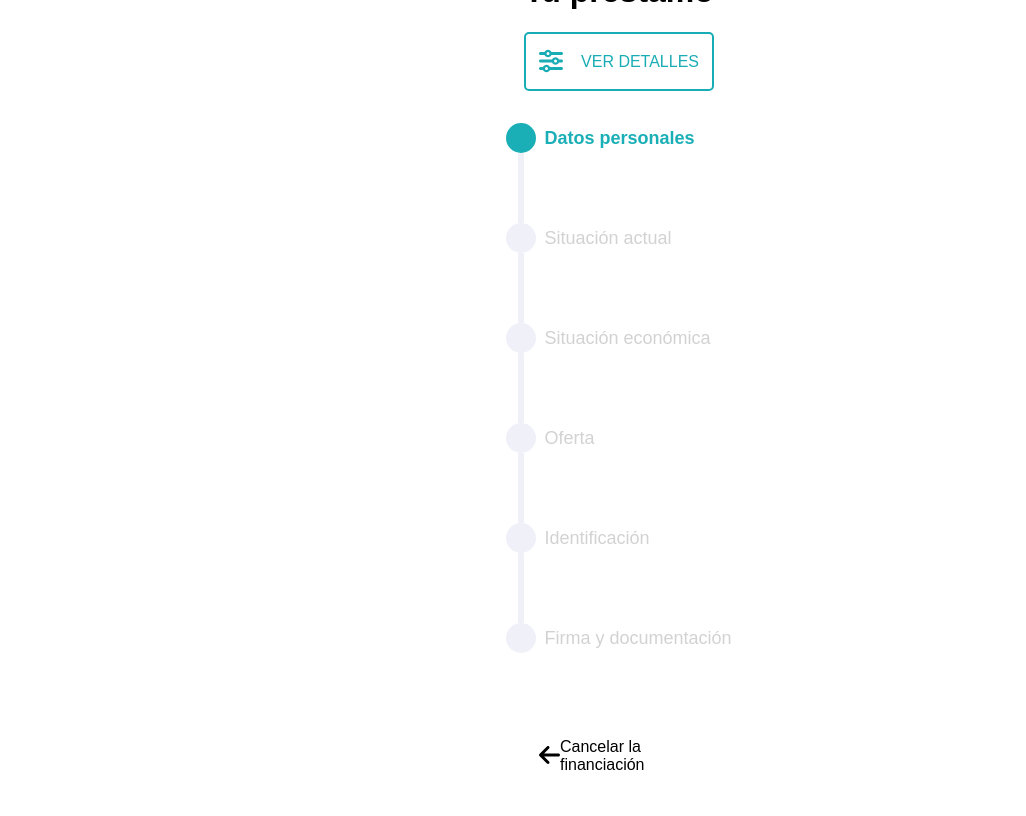
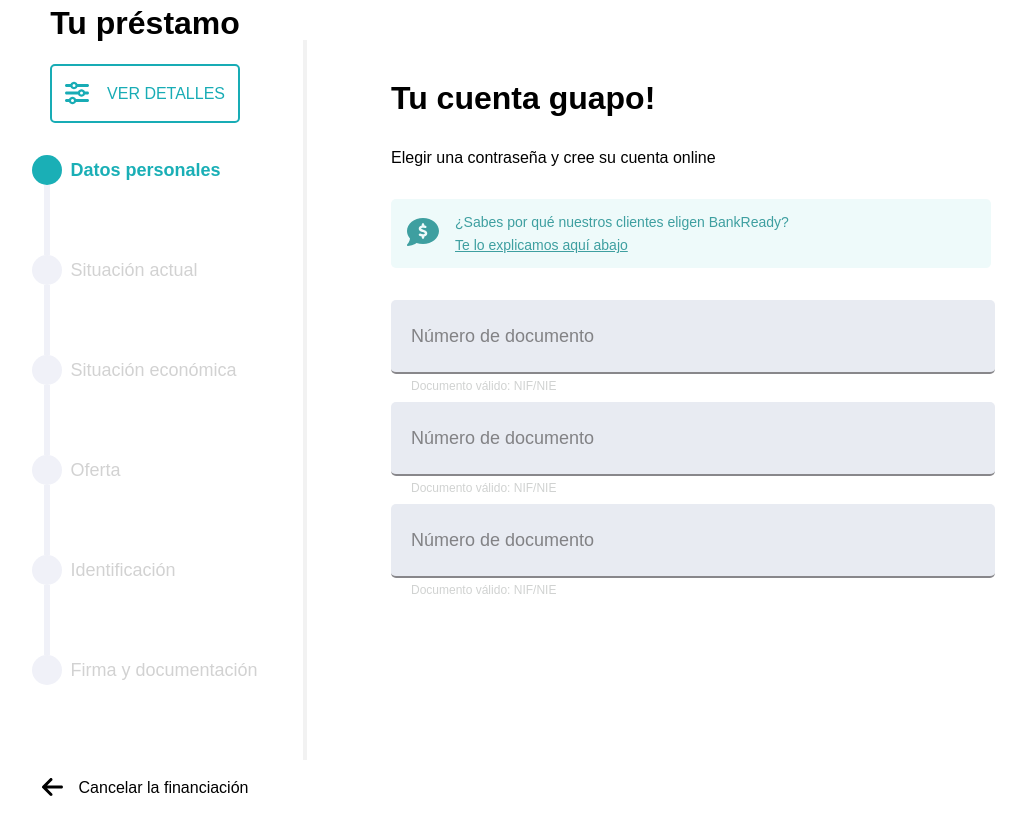
Before and after one commit to LaraGuardiola/angular-spa-form, an Angular app: page / in a window 1280 px wide. Shown: the whole page, without its empty margins (29-1055 px from the left). Built offline with nearby package versions, Linux system fonts and the light colour scheme.

Commit message:
started positioning first comps for DatosPersonales1

```diff
--- a/src/app/app.component.css
+++ b/src/app/app.component.css
@@ -1,3 +1,32 @@
 * {
     font-family: Arial;
+    margin:0;
+    padding:0;
 }
+
+.home{
+    width: 100%;
+    height: 100%;
+    display: flex;
+    margin-top: 2em;
+}
+
+.nav-section{
+    width: 25vw;
+}
+
+.form {
+    width: 75vw;
+    display: flex;
+    flex-direction: column;
+    margin-top: 2em;
+}
+
+.form > * {
+    margin: 1em;
+    margin-left: 6em;
+}
+
+h1 {
+    margin-bottom: 1em;
+}
--- a/src/app/app.component.html
+++ b/src/app/app.component.html
@@ -1 +1,15 @@
-<app-datos-personales1></app-datos-personales1>
+<div class="home">
+    <div class="nav-section">
+        <app-navigation-section></app-navigation-section>
+    </div>
+    <div class="form">
+        <div class="titular">
+            <h1>Tu cuenta guapo!</h1>
+            <p>Elegir una contraseña y cree su cuenta online</p>
+        </div>
+        <app-info-box></app-info-box>
+        <app-text-box></app-text-box>
+        <app-text-box></app-text-box>
+        <app-text-box></app-text-box>
+    </div>
+</div>
--- a/src/app/components/icon-button/icon-button.component.css
+++ b/src/app/components/icon-button/icon-button.component.css
@@ -3,8 +3,14 @@
     justify-content: space-between;
     align-items: center;
     cursor: pointer;
+    min-width: fit-content;
 }
 
 .icon-button:hover {
     opacity: 0.7;
 }
+
+p {
+    white-space: nowrap;
+    padding-left: 1em;
+}
--- a/src/app/forms/datos-personales1/datos-personales1.component.html
+++ b/src/app/forms/datos-personales1/datos-personales1.component.html
@@ -1 +1 @@
-<app-navigation-section></app-navigation-section>
+<p>it works datos personales!</p>
```
